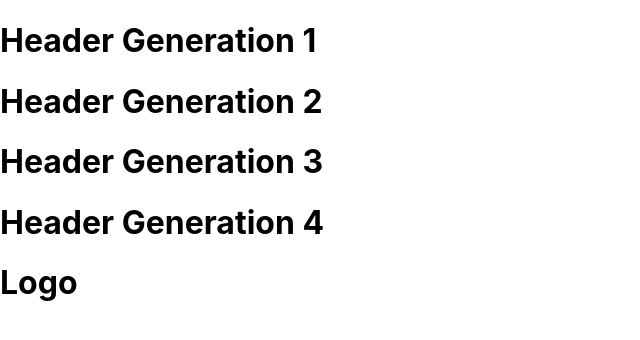
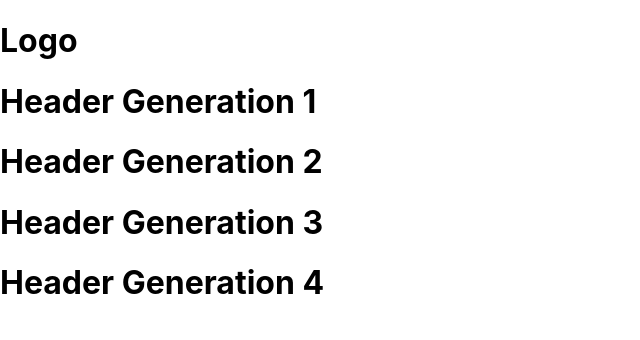
Before and after one commit to jerykoupun/Young-Boys, a React (Create React App) app in the folder Exercise12/front-end-b/: page / in a window 1280 px wide. Shown: the top 340 px of the page, without its empty margins (0-640 px from the left). Built offline with nearby package versions, Linux system fonts and the light colour scheme.

Commit message:
update Header

```diff
--- a/Exercise12/front-end-b/src/components/Header/index.js
+++ b/Exercise12/front-end-b/src/components/Header/index.js
@@ -4,8 +4,8 @@ import Logo from "./Logo";
 const Header = () => {
   return (
     <>
+      <Logo />
       <Generations />
-      <Logo />
     </>
   );
 };
```
